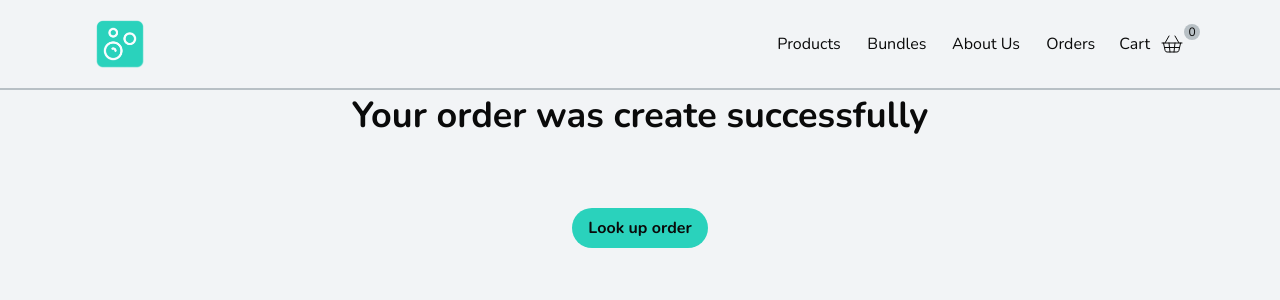
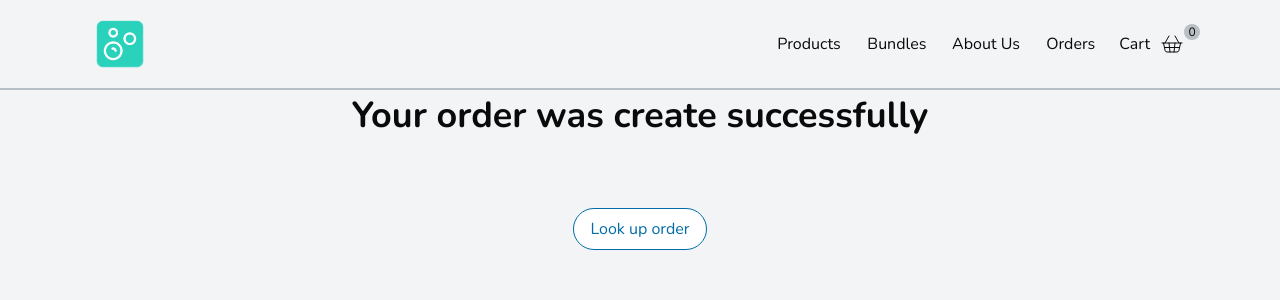
Before and after one commit to viktorhollanders/bubblify-app, a Next.js app: page /checkout/success in a window 1280 px wide. Shown: the top 300 px of the page. Built offline with nearby package versions, Linux system fonts and the light colour scheme.

Commit message:
Fix css for buttons

```diff
--- a/src/app/bubbles/[id]/page.tsx
+++ b/src/app/bubbles/[id]/page.tsx
@@ -36,7 +36,7 @@ export default async function BubblesDetails({
           <h3 className="font-bold">{product.price} KR.</h3>
         </div>
 
-        <div className="lg:p-4">
+        <div className="flex justify-center">
           <AddToCartButton item={product} />
         </div>
       </div>
--- a/src/app/checkout/success/page.tsx
+++ b/src/app/checkout/success/page.tsx
@@ -18,7 +18,7 @@ export default function Success() {
       </h1>
 
       <Link href="/orders">
-        <Button variant="primary" size="md">
+        <Button variant="action" size="md">
           Look up order
         </Button>
       </Link>
--- a/src/components/bundle-card.tsx
+++ b/src/components/bundle-card.tsx
@@ -5,7 +5,7 @@ import { AddToCartButton } from "./add-to-cart-btn";
 
 export function BundleCard({ bundle }: { bundle: BundleWithProducts }) {
   return (
-    <div className="bg-brand-grey-100 rounded-2xl p-4 border-brand-grey-300 border-2 flex flex-col justify-between w-[250px] m-auto h-full">
+    <div className="bg-brand-grey-100 rounded-2xl p-4 border-brand-grey-300 border-2 flex flex-col justify-between w-62.6 m-auto h-full">
       <h1 className="font-light text-2xl mb-6">{bundle.name}</h1>
 
       <div
@@ -41,7 +41,7 @@ export function BundleCard({ bundle }: { bundle: BundleWithProducts }) {
           </h1>
         ))}
       </div>
-      <div className="flex justify-center">
+      <div className="mt-6 flex justify-center">
         <AddToCartButton item={bundle} />
       </div>
     </div>
--- a/src/components/cart-item-card.tsx
+++ b/src/components/cart-item-card.tsx
@@ -41,7 +41,7 @@ export function CartItemCard({ item }: { item: CartItem }) {
             variant="warn"
             size="round"
             onClick={() => deleteCartItem(item.product)}
-            className="group border-brand-warning-primary bg-red-200 border"
+            className="group border-brand-warning-primary bg-red-200 border hover:bg-brand-warning-primary"
           >
             <Trash
               className="text-brand-warning-primary group-hover:text-white"
--- a/src/components/ui/button.tsx
+++ b/src/components/ui/button.tsx
@@ -19,10 +19,10 @@ const button = cva("rounded-full cursor-pointer transition", {
         "bg-brand-primary hover:bg-brand-secondary text-brand-gray-900 font-bold",
       secondary: "bg-gray-200",
       accept:
-        "bg-brand-accept-primary hover:bg-brand-accept-secondary text-white",
-      warn: "bg-brand-warn-primary hover:bg-brand-warn-secondary text-white",
+        "border border-brand-accept-primary bg-white hover:bg-brand-accept-primary hover:text-white text-brand-accept-primary",
+      warn: "border border-brand-warn-primary bg-white hover:bg-brand-warn-primary hover:text-white text-brand-warn-primary",
       action:
-        "bg-brand-action-primary hover:bg-brand-action-secondary text-white",
+        "border border-brand-action-primary bg-white hover:bg-brand-action-primary hover:text-white text-brand-action-primary",
       inactive: "bg-brand-grey-500 text-brand-gray-900 font-bold",
       ghost: "bg-transparent",
     },
```
